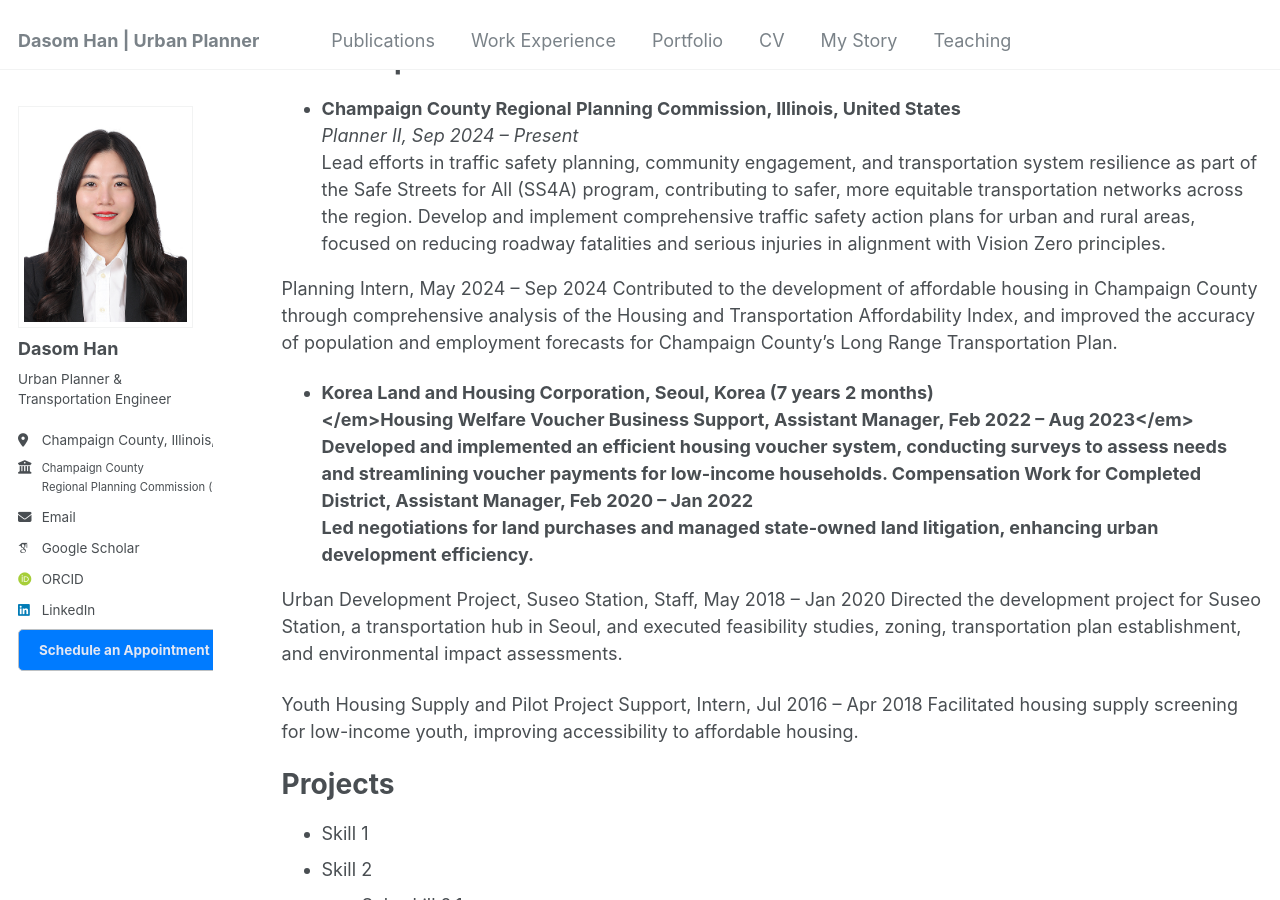
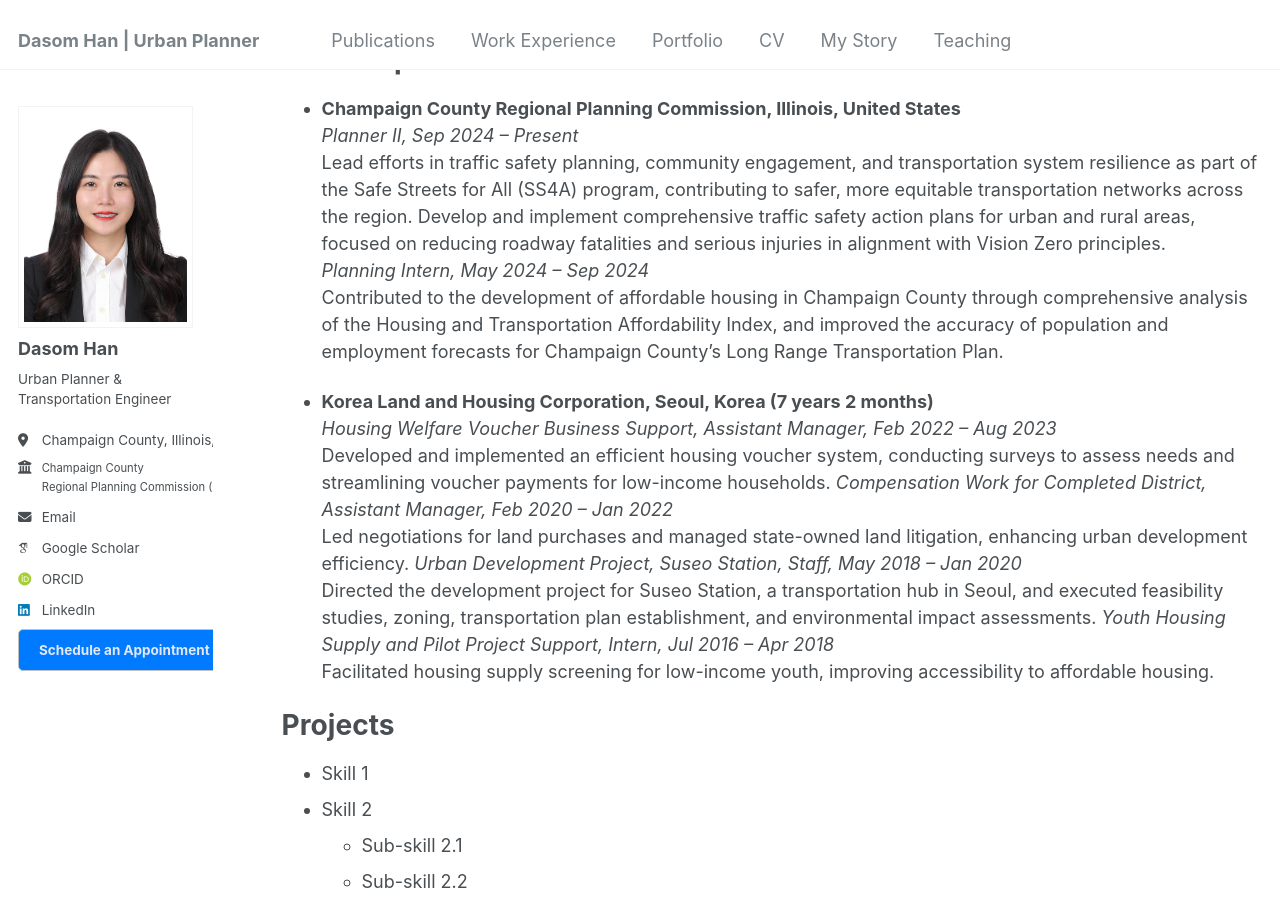
Before and after one commit to dasomh/dasomh.github.io, a Jekyll site: the page built from _pages/cv.md, in a window 1280 px wide and 900 px high, scrolled down 337 px. Built offline with Jekyll 4.4.1, drawn with Linux system fonts in a browser that asks for light colours; some web fonts are replaced.

Commit message:
Update cv.md

```diff
--- a/_pages/cv.md
+++ b/_pages/cv.md
@@ -21,20 +21,17 @@ Work experience
 *	<strong>Champaign County Regional Planning Commission, Illinois, United States</strong><br>
 <em>Planner II, Sep 2024 – Present</em><br>
 Lead efforts in traffic safety planning, community engagement, and transportation system resilience as part of the Safe Streets for All (SS4A) program, contributing to safer, more equitable transportation networks across the region. Develop and implement comprehensive traffic safety action plans for urban and rural areas, focused on reducing roadway fatalities and serious injuries in alignment with Vision Zero principles.<br>
-
-Planning Intern, May 2024 – Sep 2024
+<em>Planning Intern, May 2024 – Sep 2024</em><br>
 Contributed to the development of affordable housing in Champaign County through comprehensive analysis of the Housing and Transportation Affordability Index, and improved the accuracy of population and employment forecasts for Champaign County's Long Range Transportation Plan.
 
-*	<strong>Korea Land and Housing Corporation, Seoul, Korea (7 years 2 months)<strong><br>
-</em>Housing Welfare Voucher Business Support, Assistant Manager, Feb 2022 – Aug 2023</em><br>
+*	<strong>Korea Land and Housing Corporation, Seoul, Korea (7 years 2 months)</strong><br>
+<em>Housing Welfare Voucher Business Support, Assistant Manager, Feb 2022 – Aug 2023</em><br>
 Developed and implemented an efficient housing voucher system, conducting surveys to assess needs and streamlining voucher payments for low-income households.
-Compensation Work for Completed District, Assistant Manager, Feb 2020 – Jan 2022<br>
+<em>Compensation Work for Completed District, Assistant Manager, Feb 2020 – Jan 2022</em><br>
 Led negotiations for land purchases and managed state-owned land litigation, enhancing urban development efficiency.
-
-Urban Development Project, Suseo Station, Staff, May 2018 – Jan 2020
+<em>Urban Development Project, Suseo Station, Staff, May 2018 – Jan 2020</em><br>
 Directed the development project for Suseo Station, a transportation hub in Seoul, and executed feasibility studies, zoning, transportation plan establishment, and environmental impact assessments.
-
-Youth Housing Supply and Pilot Project Support, Intern, Jul 2016 – Apr 2018
+<em>Youth Housing Supply and Pilot Project Support, Intern, Jul 2016 – Apr 2018</em><br>
 Facilitated housing supply screening for low-income youth, improving accessibility to affordable housing.
 
 Projects
```
